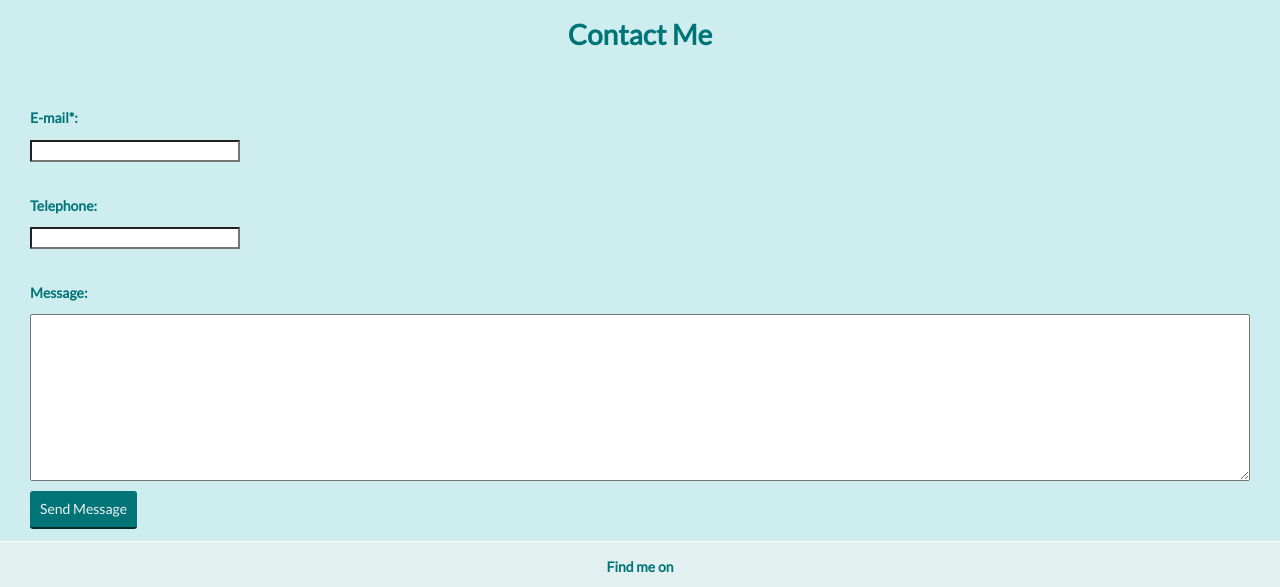
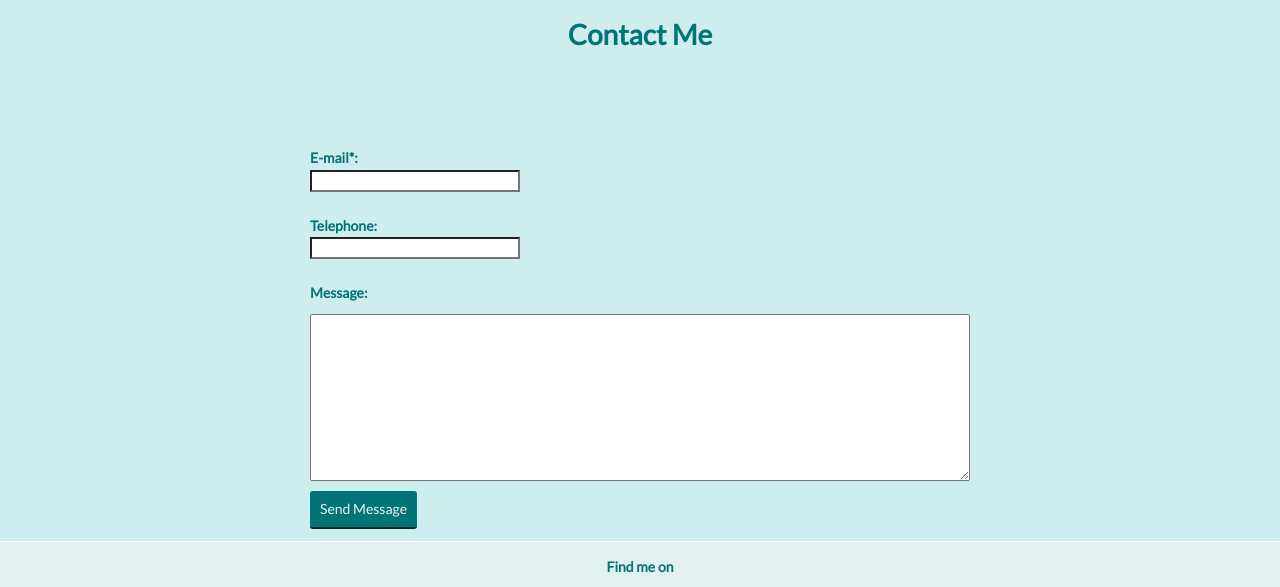
Before and after one commit to afhallahan/portfolio-2, a plain HTML site: page contact.html in a window 1280 px wide. Shown: the part 171-758 px from the top of the page. Drawn offline with nearby package versions, Linux system fonts and the light colour scheme.

Commit message:
center contact form

```diff
--- a/contact.html
+++ b/contact.html
@@ -64,14 +64,15 @@
       <h1>Contact Me</h1>
       <div>
         <br />
-        <form method="post" id="contact-form">
-          <label class="standard-label" for="contact-email" required>E-mail*: </label>
+        <div class="div__contact-form">
+        <form method="post" id="contact-form" action-method="post">
+          <label class="div__contact-form--input" for="contact-email" required>E-mail*: </label>
           <input type="email" id="contact-email" required /><br /><br />
-          <label class="standard-label" for="telephone">Telephone: </label>
+          <label class="div__contact-form--input" for="telephone">Telephone: </label>
           <input type="tel" id="telephone" pattern="\d{3}[\-]\d{3}[\-]\d{4}" />
           <br />
           <br />
-          <label class="standard-label" for="my-input">Message: </label>
+          <label class="div__contact-form--input" for="my-input">Message: </label>
           <textarea
             maxlength="240"
             id="my-input"
@@ -80,6 +81,7 @@
           ></textarea>
           <button type="button">Send Message</button>
         </form>
+        </div>
         <br />
         <a href="tel:+18125685496">Call Me</a><br />
         <a href="mailto:allyson.hallahan@gmail.com">Email Me</a><br />
--- a/css/styles.css
+++ b/css/styles.css
@@ -228,20 +228,30 @@ footer {
    text-align: right;
 }
 
-.standard-label {
+.div__contact-form {
+   padding: 40px 20px;
+   text-align: left;
+   margin: 0 auto;
+   max-width: 700px;
+}
+
+.div__contact-form, textarea {
    display: block;
    margin-top: 10px;
    margin-bottom: 10px;
    width: 100%;
 }
 
-.standard-label--input, textarea {
+.div__contact-form--input {
+   display: block;
+}
+
+.div__contact-form--input textarea {
    display: block;
    margin-top: 10px;
    margin-bottom: 10px;
    width: 100%;
 }
-
 
 input {
    writing-mode: horizontal-tb;
```
